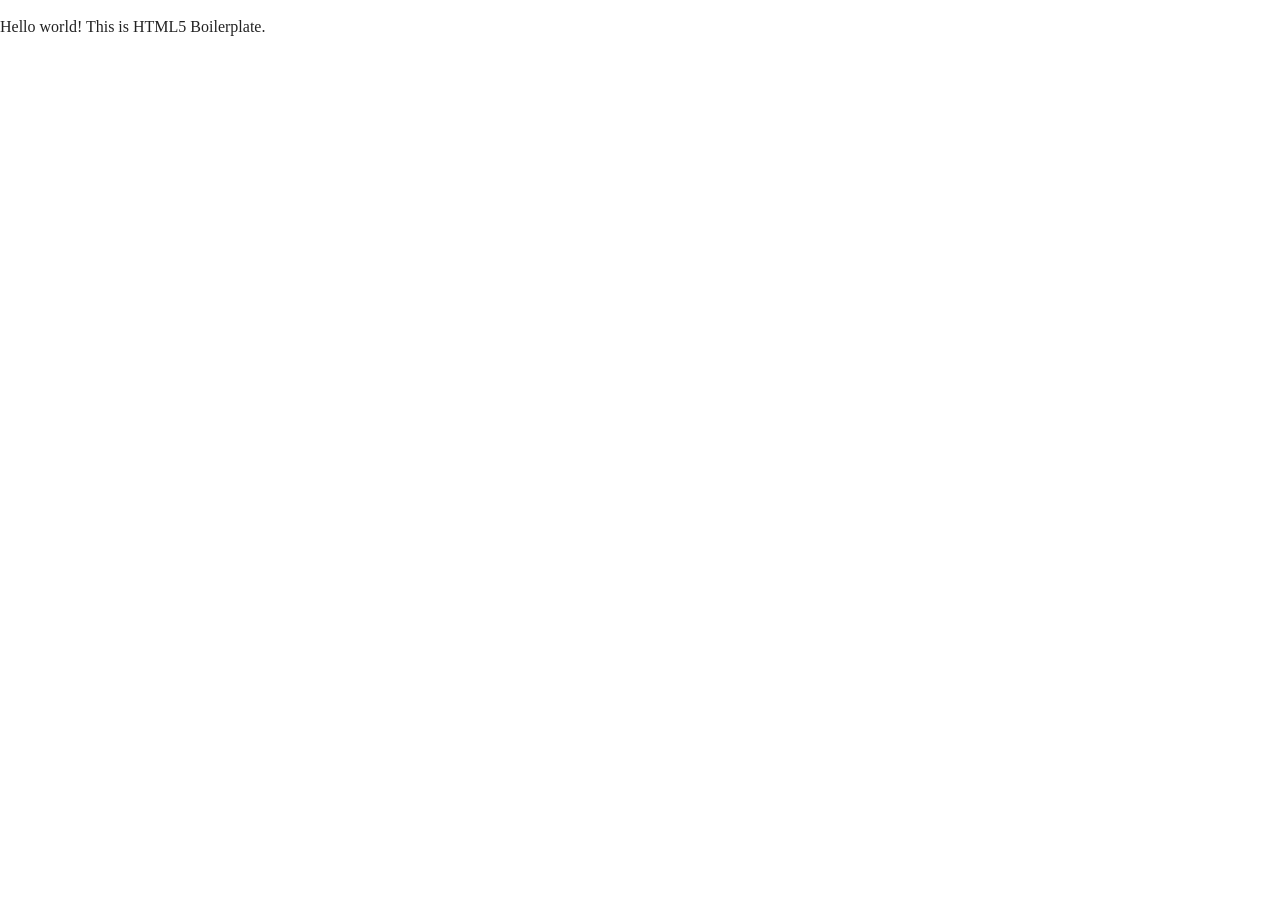
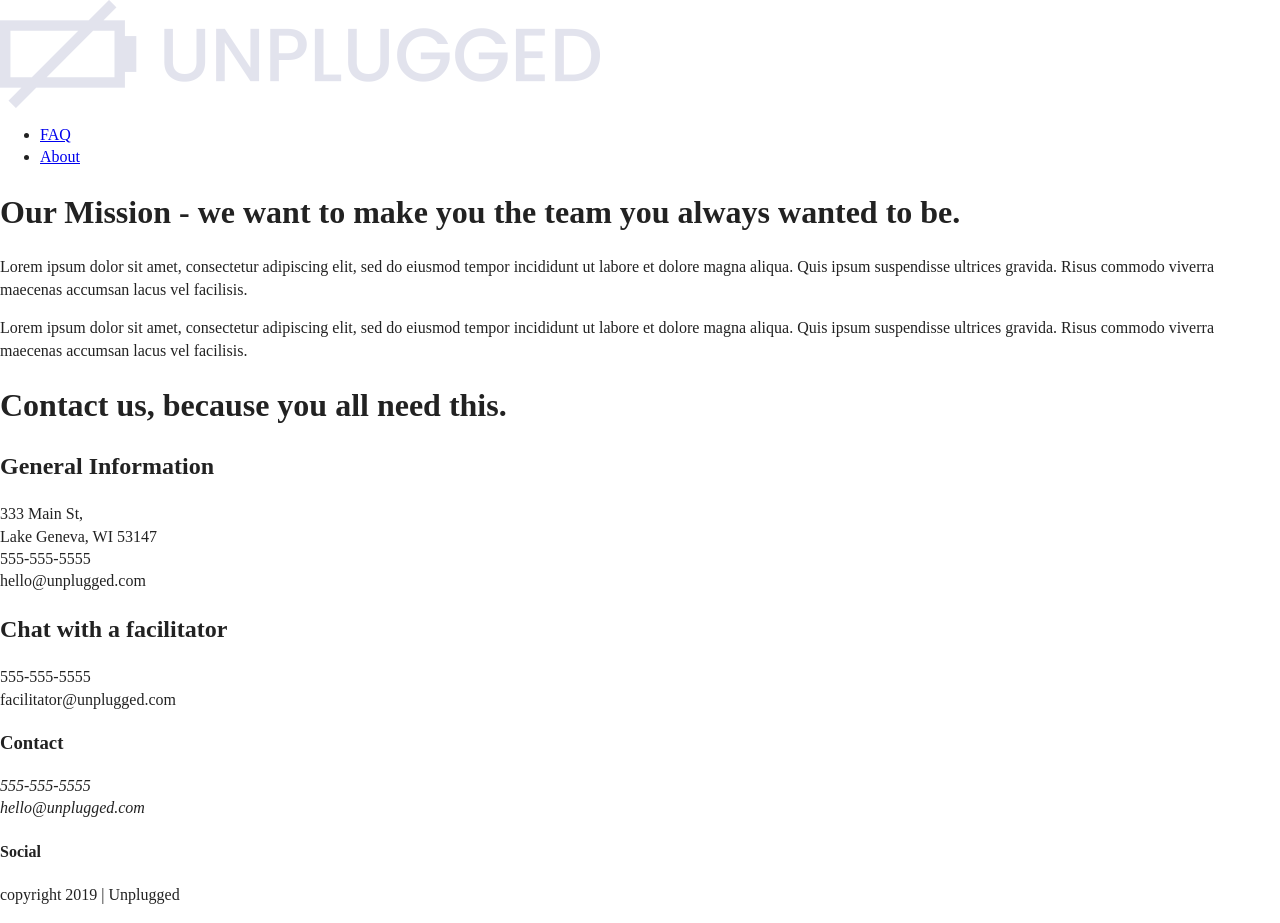
Before and after one commit to 1Henri/unplugged-retreat-boilerplate, a website: page about/index.html in a window 1280 px wide. Before the commit the page ends 800 px from the top, so only its background shows below. Drawn offline with Linux system fonts and the light colour scheme; files that its build step writes are made by us from their sources; files whose address does not match are found by name.

Commit message:
coded about page

```diff
--- a/about/index.html
+++ b/about/index.html
@@ -3,7 +3,7 @@
 
 <head>
   <meta charset="utf-8">
-  <title></title>
+  <title>unplugged-retreat</title>
   <meta name="description" content="">
   <meta name="viewport" content="width=device-width, initial-scale=1">
 
@@ -24,9 +24,98 @@
 
 <body>
 
-  <!-- Add your site or application content here -->
+<!-- Add your site or application content here -->
 
-  <p>Hello world! This is HTML5 Boilerplate.</p>
+  <header>
+    <div class="content-wrapper">
+<!--logo-->
+      <a href="#"><img src="./img/unpluggedlogo.png" alt="inplugged logo"></a>
+      <div class="header-divider"></div>
+<!--navigation-->
+      <nav>
+        <ul>
+          <li><a href="./faq/index.html" target="_blank">FAQ</a></li>
+          <li><a href="./about/index.html" target="_blank">About</a></li>
+        </ul>
+      </nav>
+    </div>
+  </header>
+
+  <main>
+<!--mission-->
+    <section class="mission">
+      <div class="content-wrapper">
+        <div class="mission-content">
+          <h1>Our Mission - we want to make you the team you always wanted to be.</h1>
+          <p>Lorem ipsum dolor sit amet, consectetur adipiscing elit, sed do eiusmod tempor incididunt ut labore et dolore magna aliqua. Quis ipsum suspendisse ultrices gravida. Risus commodo viverra maecenas accumsan lacus vel facilisis. </p>
+          <p>Lorem ipsum dolor sit amet, consectetur adipiscing elit, sed do eiusmod tempor incididunt ut labore et dolore magna aliqua. Quis ipsum suspendisse ultrices gravida. Risus commodo viverra maecenas accumsan lacus vel facilisis. </p>
+        </div>
+      </div>
+    </section>
+
+<!--map-->
+
+    <section class="map">
+      <div class="content-wrapper">
+        <div class="map-content">
+
+        </div>
+      </div>
+    </section>
+
+<!--contact-->
+    <section class="contact">
+      <div class="content-wrapper">
+        <div class="contact-content">
+          <h1>Contact us, because you all need this.</h1>
+          <h2>General Information</h2>
+          <p>333 Main St,<br> Lake Geneva, WI 53147<br>555-555-5555<br>hello@unplugged.com</p>
+          <h2>Chat with a facilitator</h2>
+          <p>555-555-5555<br>facilitator@unplugged.com</p>
+        </div>
+      </div>
+    </section>
+
+  </main> <!-- main wrapper ends-->
+
+  <footer>
+    <div class="content-wrapper">
+      <div class="footer-content">
+
+<!--contact-->
+        <div class="contact">
+          <h3>Contact</h3>
+
+          <address>
+       <p>555-555-5555<br>
+        hello@unplugged.com</p>
+          </address>
+        </div>
+
+<!--social media-->
+        <div class="social">
+          <h4>Social</h4>
+          <div class="social-icons"> <!-- social icons-->
+            <p>
+              <a href="https://www.facebook.com/Skillcrush/" target="_blank"></a>
+            </p>
+            <p>
+              <a href="https://twitter.com/Skillcrush" target="_blank"></a>
+            </p>
+            <p>
+              <a href="https://www.instagram.com/skillcrush/" target="_blank"></a>
+            </p>
+          </div>
+        </div>
+
+      </div>  <!-- footer content ends -->
+    </div>  <!--footer content-wrapper ends-->
+
+<!--copyright-->
+    <div class="copyright">
+  <p>copyright 2019 | Unplugged</p>
+    </div>
+  </footer>
 
 
   <script src="./js/vendor/modernizr-3.11.2.min.js"></script>
```
